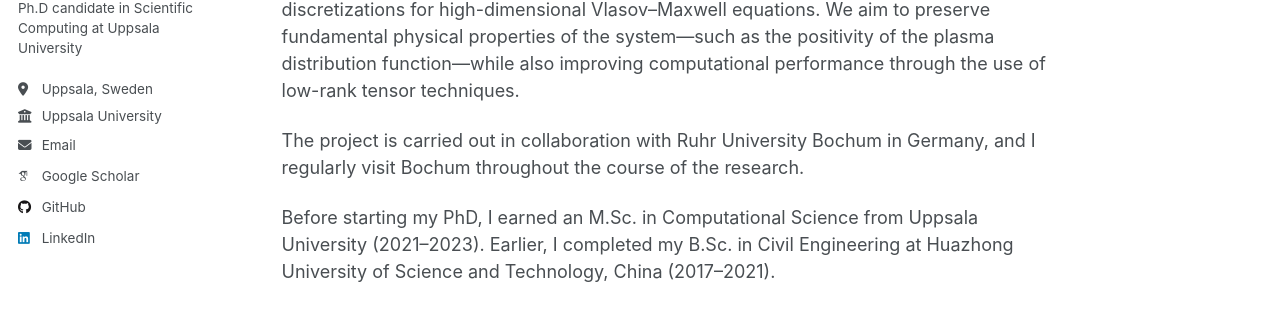
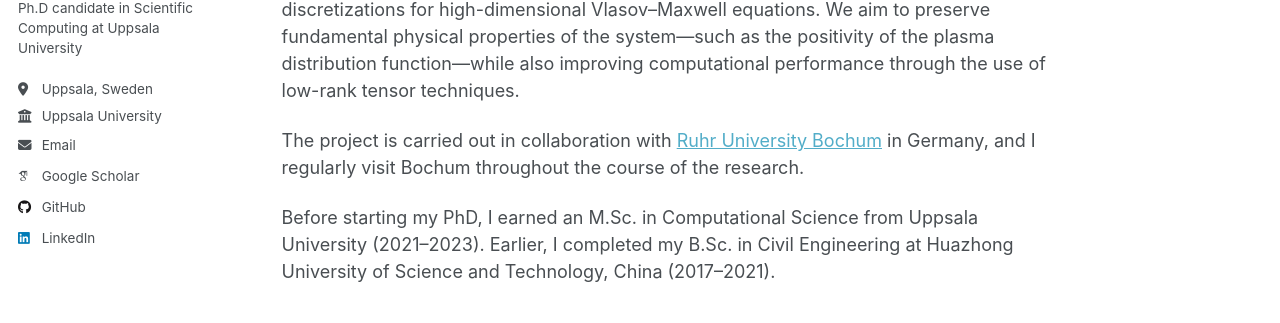
Before and after one commit to WjjSteve/WjjSteve.github.io, a Jekyll site: the page built from _pages/about.md, in a window 1280 px wide and 967 px high. Shown: the part 277-600 px from the top of the window. Built offline with Jekyll 4.4.1, drawn with Linux system fonts in a browser that asks for light colours; some web fonts are replaced; a script that is not in the unit is left out; a file with an impossible date is left out; part of the change alters nothing that is shown.

```diff
--- a/_pages/about.md
+++ b/_pages/about.md
@@ -11,6 +11,6 @@ I'm a PhD student in Scientific Computing at Uppsala University, Sweden. I am fo
 
 My PhD research focuses on developing structure-preserving finite element discretizations for high-dimensional Vlasov–Maxwell equations. We aim to preserve fundamental physical properties of the system—such as the positivity of the plasma distribution function—while also improving computational performance through the use of low-rank tensor techniques.
 
-The project is carried out in collaboration with Ruhr University Bochum in Germany, and I regularly visit Bochum throughout the course of the research.
+The project is carried out in collaboration with [Ruhr University Bochum](https://www.ruhr-uni-bochum.de/en) in Germany, and I regularly visit Bochum throughout the course of the research.
 
 Before starting my PhD, I earned an M.Sc. in Computational Science from Uppsala University (2021–2023). Earlier, I completed my B.Sc. in Civil Engineering at Huazhong University of Science and Technology, China (2017–2021).
```
